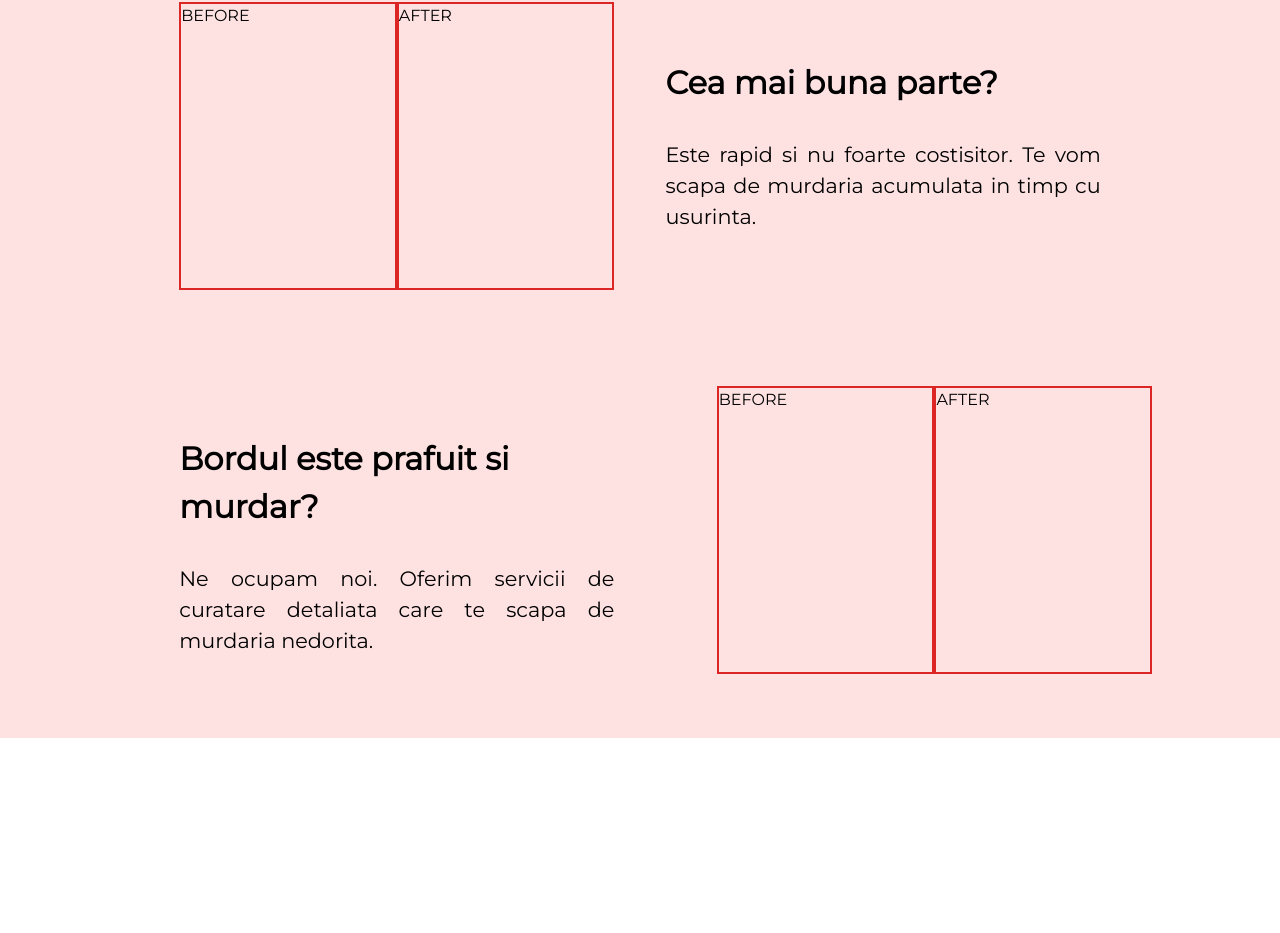
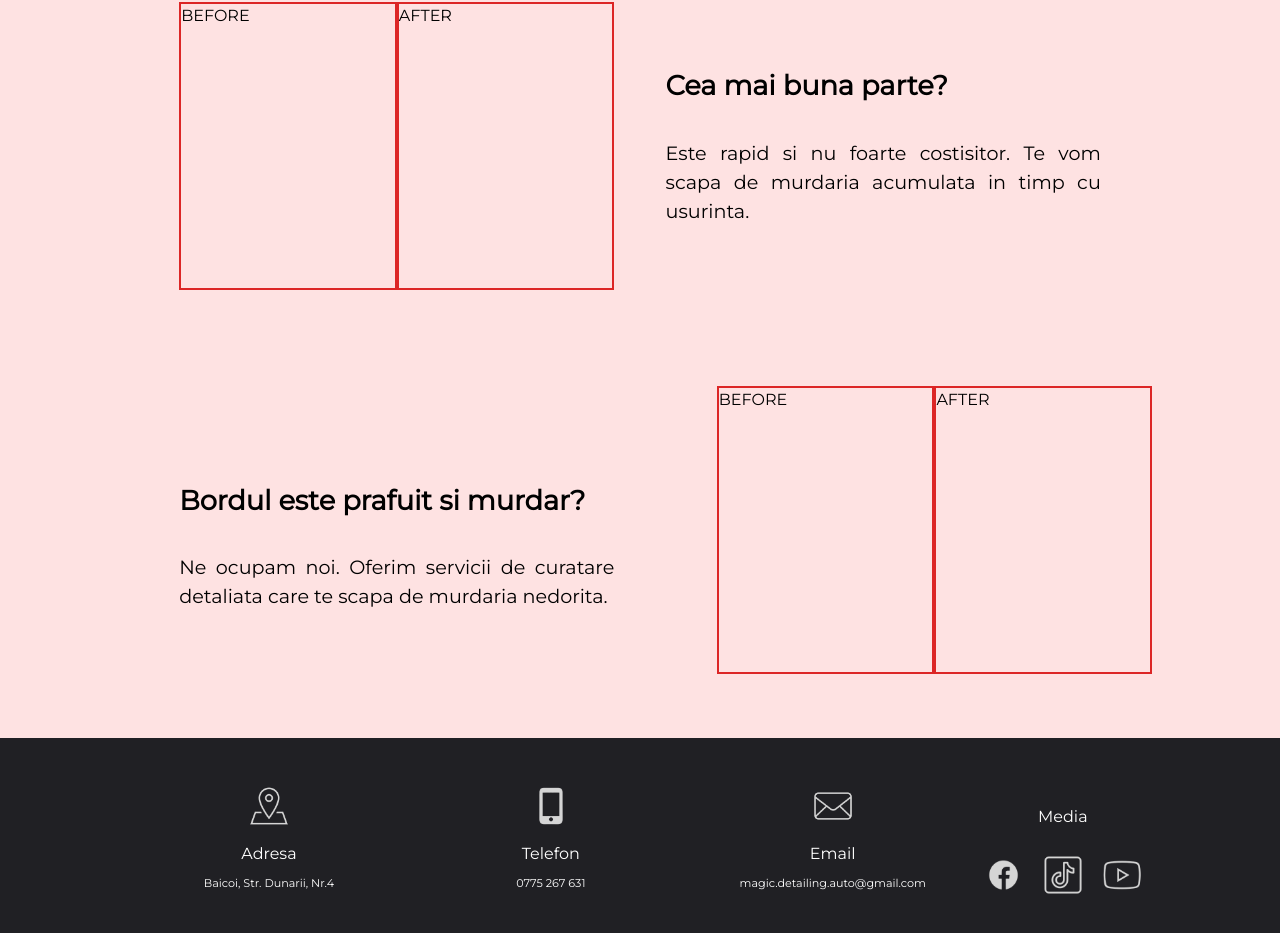
Before and after one commit to AliceBanica/Car-Detailing, a React (Vite) app: page /#/detailing-interior in a window 1280 px wide. Shown: the part 956-1889 px from the top of the page. Before the commit the page ends 1694 px from the top, so only its background shows below. Built offline with nearby package versions, Linux system fonts and the light colour scheme.

Commit message:
add Footer section

```diff
--- a/src/Components/DetailingInterior.tsx
+++ b/src/Components/DetailingInterior.tsx
@@ -1,6 +1,7 @@
 import React from 'react'
 import bord from "../assets/Picture3.jpg";
 import seats from "../assets/Picture5.jpg"
+import Footer from './Footer';
 const DetailingInterior = () => {
     return (
         <section className=''>
@@ -8,7 +9,7 @@ const DetailingInterior = () => {
                 <div className='flex justify-center content-center h-full lg:pt-0'>
                     <div className='flex flex-col justify-evenly content-center md:grid md:grid-cols-2 md:gap-y-[2rem] md:gap-x-[7rem] md:place-content-center w-full h-full lg:w-[80%] xl:w-[60%] mx-auto  text-white'>
                         <div className='flex justify-center h-[5rem]'><h1 className='title-page md:text-[1.7rem] lg:text-[2.3rem] xl:text-[3rem]'>Detailing Interior</h1></div>
-                        <div className='flex text-justify md:h-[80%] ml-[1rem] mr-[1rem] md:ml-0 md:mr-[5%] text-[0.7rem] sm:text-[1rem] lg:text-[1.3rem] xl:text-[1.7rem]'> Lorem ipsum dolor sit amet consectetur adipisicing elit. Maxime, dolores velit. Quidem commodi necessitatibus atque ad dolorem nam soluta velit laudantium! Qui neque placeat vitaelorem nostrum ab voluptatem enim veritatis?</div>
+                        <div className='flex text-justify md:h-[80%] ml-[1rem] mr-[1rem] md:ml-0 md:mr-[5%] text-[0.7rem] sm:text-[1rem] lg:text-[1.3rem] xl:text-[1.5rem]'> Lorem ipsum dolor sit amet consectetur adipisicing elit. Maxime, dolores velit. Quidem commodi necessitatibus atque ad dolorem nam soluta velit laudantium! Qui neque placeat vitaelorem nostrum ab voluptatem enim veritatis?</div>
                         <div><img className='w-[80%] sm:w-[60%] md:w-[80%] xl:w-[100%] h-[10rem] sm:h-[15rem] md:h-[20rem] xl:h-[22rem] sm:pt-[2rem] ml-[10%] sm:ml-[20%] md:ml-[10%] xl:ml-[0] rounded' src={bord} alt="" /></div>
                         <div><img className='w-[80%] sm:w-[60%] md:w-[80%] xl:w-[100%] h-[10rem] sm:h-[15rem] md:h-[20rem] xl:h-[22rem] sm:pt-[2rem] ml-[10%] sm:ml-[20%] md:ml-[10%] xl:ml-[0] rounded-[1rem]' src={seats} alt="" /></div>
                     </div>
@@ -22,15 +23,15 @@ const DetailingInterior = () => {
                             <div className='h-[10rem] md:h-[15rem] lg:h-[18rem] w-[45%] md:w-[100%] border-2 border-red-600'>AFTER</div>
                         </div>
                         <div className='flex flex-1 flex-col justify-center  ml-[5%] mr-[5%] '>
-                            <h1 className='text-[1.2rem] lg:text-[2rem] font-bold  mb-[1rem] sm:mb-[2rem]'>Cea mai buna parte?</h1>
-                            <p className='text-justify text-[0.7rem] sm:text-[1rem] lg:text-[1.3rem] xl:text-[1.7rem]'>Este rapid si nu foarte costisitor. Te vom scapa de murdaria acumulata in timp cu usurinta.</p>
+                            <h1 className='text-[1.2rem] lg:text-[1.7rem] font-bold  mb-[1rem] sm:mb-[2rem]'>Cea mai buna parte?</h1>
+                            <p className='text-justify text-[0.7rem] sm:text-[1rem] lg:text-[1.2rem] xl:text-[1.4rem]'>Este rapid si nu foarte costisitor. Te vom scapa de murdaria acumulata in timp cu usurinta.</p>
                         </div>
                     </div>
 
                     <div className='flex flex-col md:flex-row'>
                         <div className='flex flex-1 flex-col justify-center mt-[2rem]  ml-[5%] mr-[5%]'>
-                            <h1 className='text-[1.2rem] lg:text-[2rem] font-bold mb-[1rem] sm:mb-[2rem]'>Bordul este prafuit si murdar?</h1>
-                            <p className='text-justify text-[0.7rem] sm:text-[1rem] lg:text-[1.3rem] xl:text-[1.7rem]'>Ne ocupam noi. Oferim servicii de curatare detaliata care te scapa de murdaria nedorita.</p>
+                            <h1 className='text-[1.2rem] lg:text-[1.7rem] font-bold mb-[1rem] sm:mb-[2rem]'>Bordul este prafuit si murdar?</h1>
+                            <p className='text-justify text-[0.7rem] sm:text-[1rem] lg:text-[1.2rem] xl:text-[1.4rem]'>Ne ocupam noi. Oferim servicii de curatare detaliata care te scapa de murdaria nedorita.</p>
                         </div>
                         <div className='flex flex-1 flex-row ml-[10%] md:ml-[5%] mt-[2rem] md:mt-0 '>
                             <div className='h-[10rem] md:h-[15rem] lg:h-[18rem] w-[45%] md:w-[100%] border-2 border-red-600'>BEFORE</div>
@@ -40,6 +41,7 @@ const DetailingInterior = () => {
                     </div>
                 </div>
             </div>
+            <Footer />
         </section>
     )
 }
--- a/src/Components/Footer.tsx
+++ b/src/Components/Footer.tsx
@@ -1,10 +1,48 @@
 import React from 'react'
-
+import logo from "../assets/logo.png";
+import phone from "../assets/phone.png";
+import email from "../assets/email.png";
+import address from "../assets/location-ping.png";
+import facebook from "../assets/facebook.png";
+import tiktok from "../assets/tiktok.png";
+import youtube from "../assets/youtube.png";
 const Footer = () => {
     return (
-        <div>
-            Footer
-        </div>
+        <section className='bg-[#202024] '>
+            <div className='flex flex-col lg:flex-row justify-around xl:h-[14rem] w-full lg:w-[80%] xl:w-[60%] mx-auto  text-white py-[3rem] '>
+                <div className='flex flex-col md:flex-row md:justify-around md:w-full'>
+                    <div className='flex justify-center items-center flex-col w-full mb-[2rem] xl:mb-0'>
+                        <img src={address} className="select-none w-[2.5rem] mb-[1rem]" alt="" />
+                        <span className='select-none mb-[0.6rem] xl:mb-[1rem] xl:text-[1.5rem]'>Adresa</span>
+                        <span className='text-[0.7rem] xl:text-[1rem]'>Baicoi, Str. Dunarii, Nr.4</span>
+                    </div>
+                    <div className='flex justify-center items-center flex-col w-full mb-[2rem] xl:mb-0'>
+                        <img src={phone} className="select-none w-[2.5rem] mb-[1rem]" alt="" />
+                        <span className='select-none  mb-[0.6rem] xl:mb-[1rem] xl:text-[1.5rem]'>Telefon</span>
+                        <span className='text-[0.7rem] xl:text-[1rem]'>0775 267 631</span>
+                    </div>
+                    <div className='flex justify-center items-center flex-col w-full mb-[2rem] xl:mb-0' >
+                        <img src={email} className="select-none w-[2.5rem] mb-[1rem]" alt="" />
+                        <span className='select-none  mb-[0.6rem] xl:mb-[1rem] xl:text-[1.5rem]'>Email</span>
+                        <span className='text-[0.7rem] xl:text-[1rem]'>magic.detailing.auto@gmail.com</span>
+                    </div>
+                </div>
+                <div className='flex justify-center items-center flex-col'>
+                    <span className='select-none mb-[1rem] xl:text-[1.5rem]'>Media</span>
+                    <div className='flex w-full justify-evenly sm:justify-center'>
+                        <a href="https://www.facebook.com/profile.php?id=100069723427756">
+                            <img src={facebook} className="w-[4.5rem] xl:w-[4rem] p-[0.5rem] m-0 cursor-pointer " alt="" />
+                        </a>
+                        <a href="https://www.tiktok.com/@florinvlad214">
+                            <img src={tiktok} className="w-[4.5rem] xl:w-[4rem] p-[0.5rem] m-0 cursor-pointer " alt="" />
+                        </a>
+                        <a href="#">
+                            <img src={youtube} className="w-[4.5rem] xl:w-[4rem] p-[0.5rem] m-0 cursor-pointer" alt="" />
+                        </a>
+                    </div>
+                </div>
+            </div>
+        </section>
     )
 }
 
--- a/src/Components/Gallery.tsx
+++ b/src/Components/Gallery.tsx
@@ -1,6 +1,7 @@
 import React from 'react';
 import img1 from "../assets/bg-board.png";
 import img2 from "../assets/Picture5.jpg";
+import Footer from './Footer';
 
 const Gallery = () => {
     const sectionInfo = [["0", "Interior", img1, img2, 'interior -large img', "interior-vider"],
@@ -8,13 +9,13 @@ const Gallery = () => {
     ["2", "Canapele", img1, img2, 'canapea -large img', "canapea-vider"]];
 
 
-    const colors = ['#0B0909', '#44444C', '#0B0909'];
+    const colors = ['#0B0909', '#202024', '#0B0909'];
 
 
     return (
-        <section className='  text-white '>
+        <section className=' relative text-white '>
             <div className='w-full h-full '>
-                <div className='flex justify-center items-center h-[10rem] text-[2.2rem] bg-[#0B0909] z-30'>Galerie</div>
+                <div className='flex justify-center items-center h-[10rem] text-[2.2rem] bg-[#0B0909]'>Galerie</div>
                 <div className='flex flex-col justify-center items-center '>
                     {sectionInfo.map((info, index) => {
                         return <div style={{ backgroundColor: `${colors[index]}` }} className='-top-[10rem] relative w-[100%] h-screen border-b-2 border-red-500 -z-10'>
@@ -45,7 +46,9 @@ const Gallery = () => {
                     })}
                 </div>
             </div>
-
+            <div className='-mt-[10rem]'>
+                <Footer />
+            </div>
         </section>
     )
 }
--- a/src/Components/Navbar.tsx
+++ b/src/Components/Navbar.tsx
@@ -25,8 +25,8 @@ const Navbar = () => {
                         <div className='relative'>
                             <span className='peer text-xl text-white cursor-pointer select-none'>Servicii</span>
 
-                            <div className="absolute hidden peer-hover:flex hover:flex w-[200px] flex-col pt-10 drop-shadow-lg" >
-                                <div className='mt-0 bg-neutral-400/50 text-white absolute -left-3 pl-3 pb-6 pt-3 rounded'>
+                            <div className="absolute hidden peer-hover:flex hover:flex w-[200px] flex-col pt-10 drop-shadow-lg z-50" >
+                                <div className='mt-0 bg-neutral-400/50 text-white absolute -left-3 pl-3 pb-6 pt-3 rounded '>
                                     <div className='absolute -top-[1.2rem] left-6 w-0 h-0 border-l-[1.2rem] border-l-transparent border-b-[1.2rem] border-b-neutral-400/50 border-r-[1.2rem] border-r-transparent'></div>
 
                                     <Link to="/detailing-interior" className='inline-block mb-[1rem] mt-[0.5rem] text-xl select-none group transition duration-300'>Detailing Interior
```
Also changed, not shown: src/Components/DetailingExterior.tsx (+7 -5 lines).
